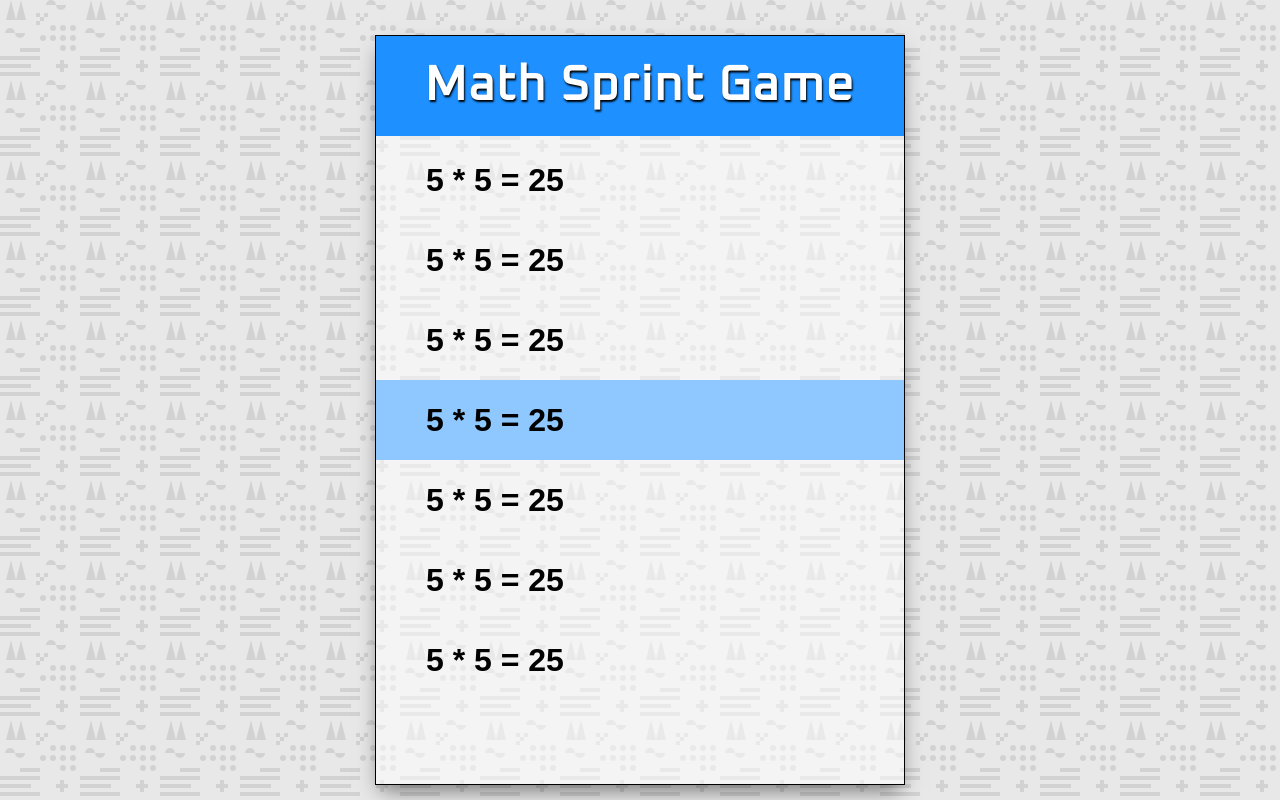
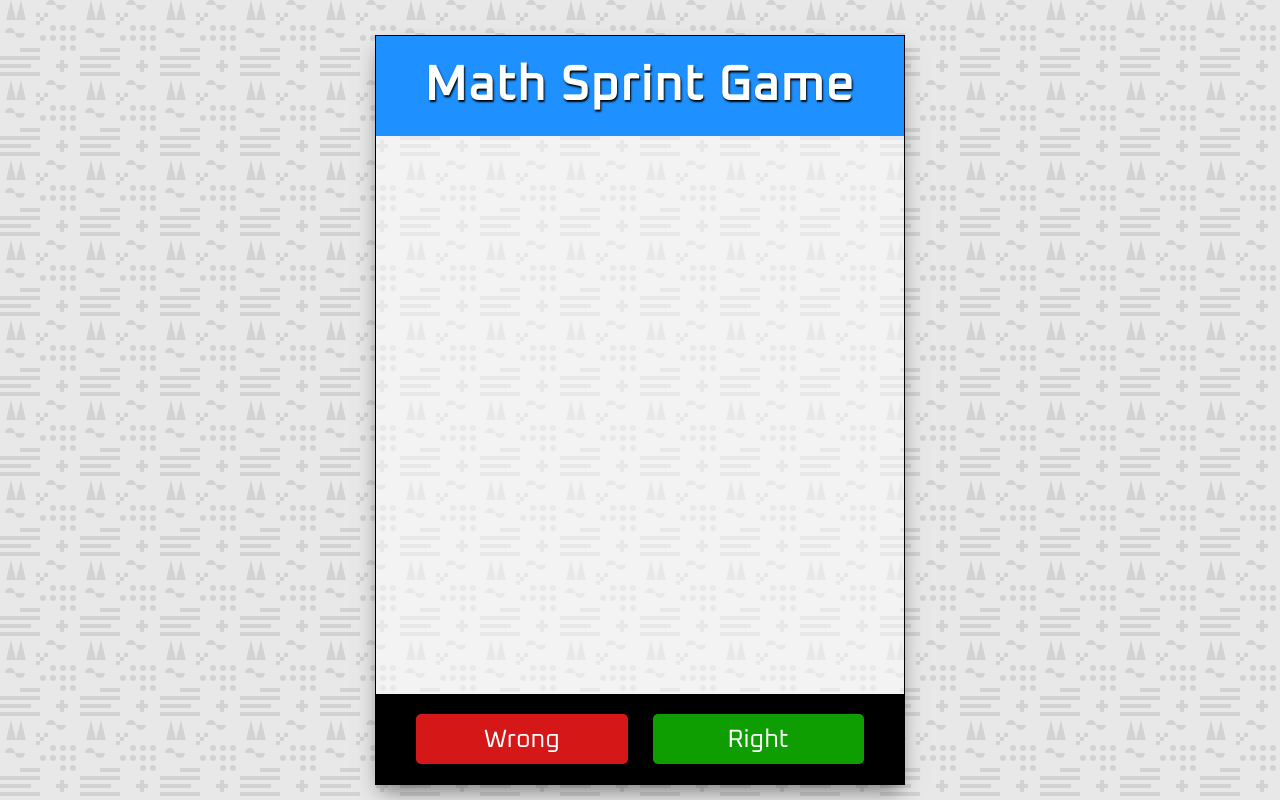
Before and after one commit to Djones917/MathSprint_2020, a plain HTML site: page index.html in a window 1280 px wide. Drawn offline with Linux system fonts and the light colour scheme; a web font is replaced by a local one.

Commit message:
deleted some html elements that will be fill dynamically

```diff
--- a/index.html
+++ b/index.html
@@ -73,29 +73,11 @@
         <!-- Game Page -->
         <div class="card" id="game-page">
             <!-- Item Container -->
-            <div class="item-container">
-                <div class="selected-item"></div>
-                <div class="item">
-                    <h1>5 * 5 = 25</h1>
-                </div>
-                <div class="item">
-                    <h1>5 * 5 = 25</h1>
-                </div>
-                <div class="item">
-                    <h1>5 * 5 = 25</h1>
-                </div>
-                <div class="item">
-                    <h1>5 * 5 = 25</h1>
-                </div>
-                <div class="item">
-                    <h1>5 * 5 = 25</h1>
-                </div>
-                <div class="item">
-                    <h1>5 * 5 = 25</h1>
-                </div>
-                <div class="item">
-                    <h1>5 * 5 = 25</h1>
-                </div>
+            <div class="item-container"></div>
+            <!-- Right/Wrong Buttons -->
+            <div class="item-footer">
+                <button class="wrong">Wrong</button>
+                <button class="right">Right</button>
             </div>
         </div>
 
```
